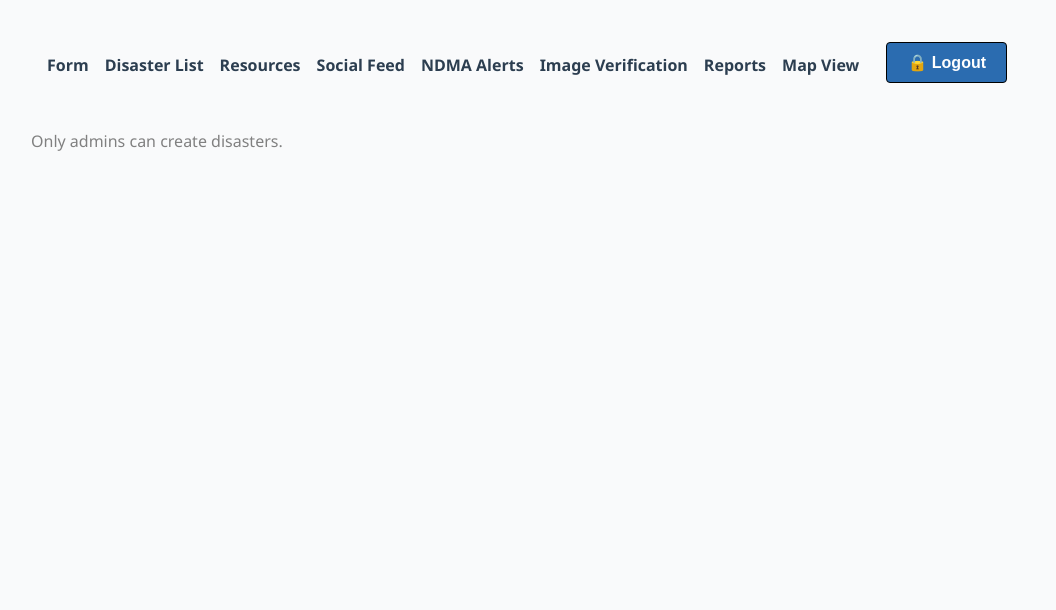
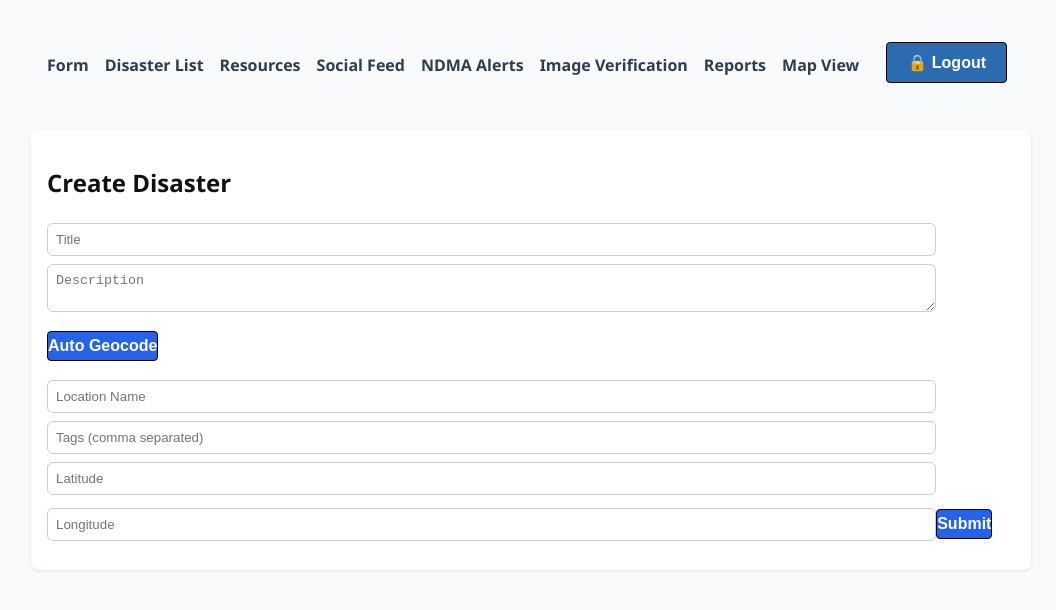
Before and after one commit to ABW1729/Disaster-Management-System, a React (Vite) app in the folder disaster-dashboard/: page /dashboard in a window 1280 px wide. Shown: the top 610 px of the page, without its empty margins (109-1165 px from the left). Built offline with nearby package versions, Linux system fonts and the light colour scheme; no server answers.

Commit message:
Update DisasterForm.jsx

```diff
--- a/disaster-dashboard/src/components/DisasterForm.jsx
+++ b/disaster-dashboard/src/components/DisasterForm.jsx
@@ -14,8 +14,8 @@ export default function DisasterForm() {
     lat: '',
     lng: '',
   });
-  console.log(user);
-  if (user?.role !== 'admin') return <p style={{ color: 'gray' }}>Only admins can create disasters.</p>;
+
+
 
   const handleChange = e => {
     setForm(prev => ({ ...prev, [e.target.name]: e.target.value }));
```
